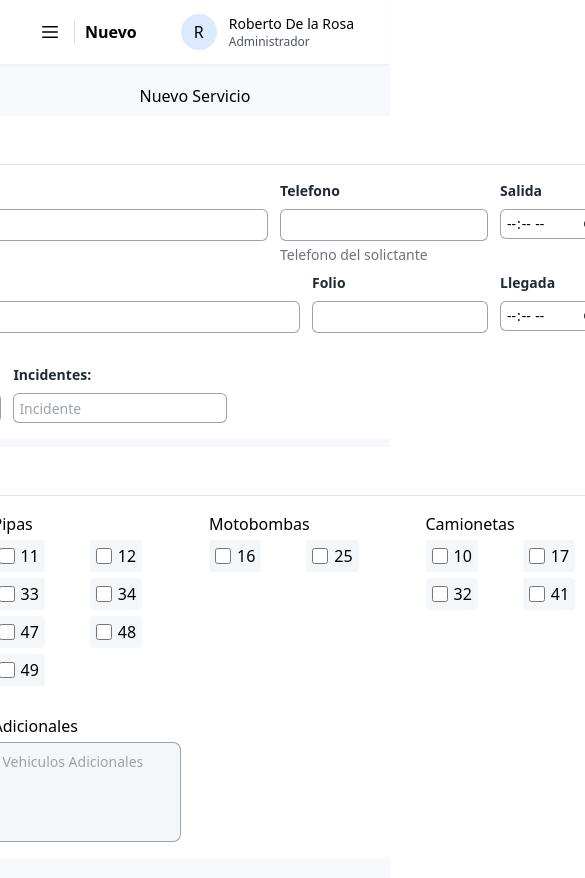
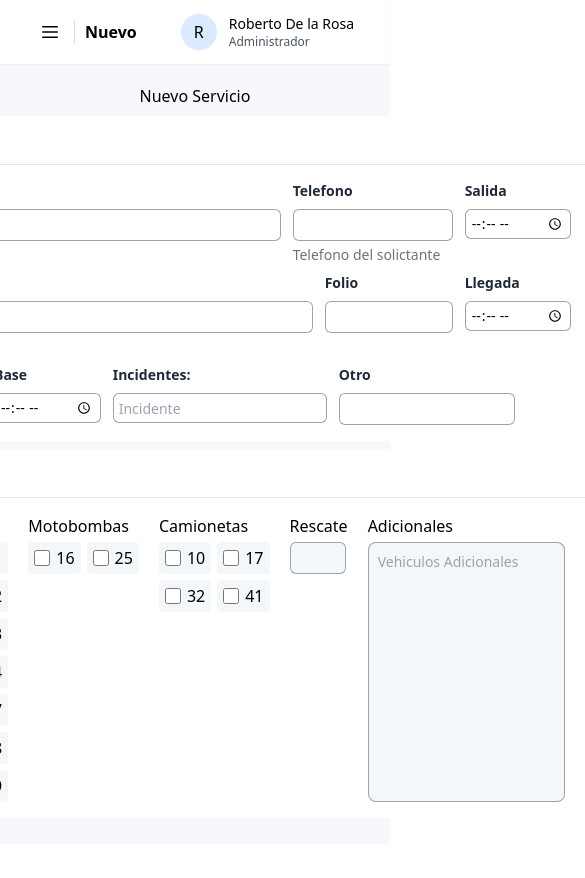
Before and after one commit to hrdelarosa/sgs-bomberos, a React (Vite) app: page /report/new in a window 390 px wide. Shown: the top 878 px of the page, 585 px wide, since content can reach past the window. After the commit the page ends 844 px from the top, so only its background shows below. Built offline with nearby package versions, Linux system fonts and the light colour scheme.

Commit message:
New components for the new report page and responsive fit

```diff
--- a/src/components/UI/Container.tsx
+++ b/src/components/UI/Container.tsx
@@ -6,7 +6,7 @@ interface Props {
 
 export default function Container({ children }: Props) {
   return (
-    <div className="px-7 py-5 lg:block flex flex-col items-center">
+    <div className="px-5 lg:px-7 py-5 lg:block flex flex-col items-center">
       {children}
     </div>
   )
--- a/src/components/report/new/Card.tsx
+++ b/src/components/report/new/Card.tsx
@@ -5,7 +5,7 @@ interface Props {
 
 export default function Card({ title, children }: Props) {
   return (
-    <div className="bg-white rounded-xl w-fit md:w-full pt-3">
+    <div className="bg-white rounded-xl lg:w-fit w-full pt-3">
       <div className="pb-3 border-b border-gray-600/15">
         <label className="font-semibold text-gray-600 w-full ml-6">
           {title}
--- /dev/null
+++ b/src/components/report/new/datos/DataContent.tsx
@@ -0,0 +1,7 @@
+interface Props {
+  children: React.ReactNode
+}
+
+export default function DataContent({ children }: Props) {
+  return <div className="flex flex-row gap-3">{children}</div>
+}
--- /dev/null
+++ b/src/components/report/new/datos/SelectTime.tsx
@@ -0,0 +1,23 @@
+interface Props {
+  text: string
+}
+
+export default function SelectTime({ text }: Props) {
+  return (
+    <div className="w-fit">
+      <label
+        htmlFor="inputname"
+        className="block text-gray-800 font-semibold text-sm"
+      >
+        {text}
+      </label>
+      <div className="mt-2">
+        <input
+          type="time"
+          name="inputname"
+          className={`block text-sm rounded-md py-1 px-1.5 ring-1 ring-inset ring-gray-400 focus:text-gray-800`}
+        />
+      </div>
+    </div>
+  )
+}
--- a/src/components/report/new/unidades/Unidad.tsx
+++ b/src/components/report/new/unidades/Unidad.tsx
@@ -1,16 +1,21 @@
 interface Props {
   unidad: string
   children: React.ReactNode
+  cols?: string
 }
 
-export default function Unidad({ unidad, children }: Props) {
+export default function Unidad({ unidad, children, cols }: Props) {
   return (
     <div className="flex flex-col gap-1 md:w-fit">
       <div>
         <span>{unidad}</span>
       </div>
 
-      <div className="grid grid-cols-2 gap-1.5">{children}</div>
+      <div
+        className={`grid ${cols ? `grid-cols-${cols}` : 'grid-cols-2'} gap-1.5`}
+      >
+        {children}
+      </div>
     </div>
   )
 }
--- a/src/pages/report/NewReport.tsx
+++ b/src/pages/report/NewReport.tsx
@@ -1,5 +1,7 @@
 import Card from '../../components/report/new/Card'
-import Input from '../../components/report/new/unidades/Input'
+import DataContent from '../../components/report/new/datos/DataContent'
+import Input from '../../components/report/new/datos/Input'
+import SelectTime from '../../components/report/new/datos/SelectTime'
 import Unidad from '../../components/report/new/unidades/Unidad'
 import Checkbox from '../../components/UI/Checkbox'
 import Container from '../../components/UI/Container'
@@ -12,101 +14,39 @@ export default function NewReport() {
         <h1 className="text-base sm:text-lg md:text-xl lg:text-2xl font-normal mb-2 lg:mb-4">
           Nuevo Servicio
         </h1>
-        <section className="flex flex-col gap-2 md:w-full">
-          <div className="bg-white rounded-xl w-fit pt-3">
-            <div className="pb-3 border-b border-gray-600/15">
-              <label className="font-semibold text-gray-600 w-full ml-6">
-                Datos del Servicio
-              </label>
-            </div>
-
-            <div className="flex flex-col gap-2 p-4 w-[870px]">
-              <div className="flex flex-row gap-3">
+        <form className="flex flex-col gap-2 md:w-full">
+          <Card title="Datos del Servicio">
+            <div className="flex flex-col items-center gap-2 p-4 lg:items-start lg:w-[870px]">
+              <DataContent>
                 <Input
                   name="Nombre"
                   description="Nombre del solicitante"
-                  className="w-[492px]"
+                  className="w-[462px] lg:w-[492px]"
                 />
                 <Input
                   name="Telefono"
                   description="Telefono del solictante"
-                  className="w-52"
+                  className="w-40 lg:w-52"
                 />
 
-                <div className="w-fit">
-                  <label
-                    htmlFor="inputname"
-                    className="block text-gray-800 font-semibold text-sm"
-                  >
-                    Salida
-                  </label>
-                  <div className="mt-2">
-                    <input
-                      type="time"
-                      name="inputname"
-                      className={`block text-sm rounded-md py-1 px-1.5 ring-1 ring-inset ring-gray-400 focus:text-gray-800`}
-                    />
-                  </div>
-                </div>
-              </div>
+                <SelectTime text="Salida" />
+              </DataContent>
 
-              <div className="flex flex-row gap-3">
+              <DataContent>
                 <Input
                   name="Ubicación"
                   description="Ubicación del servicio"
-                  className="w-[524px]"
+                  className="w-[494px] lg:w-[524px]"
                 />
-                <Input name="Folio" className="w-44" />
+                <Input name="Folio" className="w-32 lg:w-44" />
 
-                <div className="w-fit">
-                  <label
-                    htmlFor="inputname"
-                    className="block text-gray-800 font-semibold text-sm"
-                  >
-                    Llegada
-                  </label>
-                  <div className="mt-2">
-                    <input
-                      type="time"
-                      name="inputname"
-                      className={`block text-sm rounded-md py-1 px-1.5 ring-1 ring-inset ring-gray-400 focus:text-gray-800`}
-                    />
-                  </div>
-                </div>
-              </div>
+                <SelectTime text="Llegada" />
+              </DataContent>
 
-              <div className="flex flex-row gap-3">
-                <div className="w-fit">
-                  <label
-                    htmlFor="inputname"
-                    className="block text-gray-800 font-semibold text-sm"
-                  >
-                    Control
-                  </label>
-                  <div className="mt-2">
-                    <input
-                      type="time"
-                      name="inputname"
-                      className={`block text-sm rounded-md py-1 px-1.5 ring-1 ring-inset ring-gray-400 focus:text-gray-800`}
-                    />
-                  </div>
-                </div>
+              <DataContent>
+                <SelectTime text="Control" />
 
-                <div className="w-fit">
-                  <label
-                    htmlFor="inputname"
-                    className="block text-gray-800 font-semibold text-sm"
-                  >
-                    Base
-                  </label>
-                  <div className="mt-2">
-                    <input
-                      type="time"
-                      name="inputname"
-                      className={`block text-sm rounded-md py-1 px-1.5 ring-1 ring-inset ring-gray-400 focus:text-gray-800`}
-                    />
-                  </div>
-                </div>
+                <SelectTime text="Base" />
 
                 <div className="flex flex-col">
                   <label
@@ -133,19 +73,21 @@ export default function NewReport() {
                     <option value="Otro"></option>
                   </datalist>
                 </div>
-              </div>
+
+                <Input name="Otro" className="w-44" />
+              </DataContent>
             </div>
-          </div>
+          </Card>
 
           <Card title="Unidades">
-            <div className="grid grid-cols-4 md:flex md:flex-row md:justify-center md:flex-wrap md:w-full lg:flex lg:flex-row gap-7 md:gap-5 p-4 w-[870px]">
+            <div className="flex flex-row justify-center lg:justify-normal lg:gap-6 gap-5 p-4 lg:w-[870px]">
               <Unidad unidad="Ambulancias">
                 <Checkbox num="24" />
                 <Checkbox num="35" />
                 <Checkbox num="38" />
               </Unidad>
 
-              <Unidad unidad="Pipas">
+              <Unidad unidad="Pipas" cols="3">
                 <Checkbox num="11" />
                 <Checkbox num="12" />
                 <Checkbox num="33" />
@@ -195,72 +137,7 @@ export default function NewReport() {
               </div>
             </div>
           </Card>
-
-          {/* <div className="bg-white rounded-xl w-fit md:w-full pt-3">
-            <div className="pb-3 border-b border-gray-600/15">
-              <label className="font-semibold text-gray-600 w-full ml-6">
-                Unidades
-              </label>
-            </div>
-
-            <div className="grid grid-cols-4 md:flex md:flex-row md:justify-center md:flex-wrap md:w-full lg:flex lg:flex-row gap-7 md:gap-5 p-4 w-[870px]">
-              <Unidad unidad="Ambulancias">
-                <Checkbox num="24" />
-                <Checkbox num="35" />
-                <Checkbox num="38" />
-              </Unidad>
-
-              <Unidad unidad="Pipas">
-                <Checkbox num="11" />
-                <Checkbox num="12" />
-                <Checkbox num="33" />
-                <Checkbox num="34" />
-                <Checkbox num="47" />
-                <Checkbox num="48" />
-                <Checkbox num="49" />
-              </Unidad>
-
-              <Unidad unidad="Motobombas">
-                <Checkbox num="16" />
-                <Checkbox num="25" />
-              </Unidad>
-
-              <Unidad unidad="Camionetas">
-                <Checkbox num="10" />
-                <Checkbox num="17" />
-                <Checkbox num="32" />
-                <Checkbox num="41" />
-              </Unidad>
-
-              <div className="flex flex-col gap-1 md:w-fit">
-                <div className="">
-                  <span>Rescate</span>
-                </div>
-
-                <div>
-                  <input
-                    type="text"
-                    name="inputname"
-                    className={`block bg-slate-100/80 w-14 rounded-md py-1 px-1.5 ring-1 ring-inset ring-gray-400 focus:text-gray-800`}
-                  />
-                </div>
-              </div>
-
-              <div className="flex flex-col gap-1 md:w-fit">
-                <div className="">
-                  <span>Adicionales</span>
-                </div>
-
-                <textarea
-                  id="message"
-                  rows={4}
-                  className="block p-2.5 w-full h-full resize-none text-sm text-gray-900 bg-slate-100/80 rounded-lg ring-1 ring-inset ring-gray-400"
-                  // placeholder="Write your thoughts here..."
-                ></textarea>
-              </div>
-            </div>
-          </div> */}
-        </section>
+        </form>
       </Container>
     </Layout>
   )
```
Also changed, not shown: src/components/report/new/datos/Input.tsx (renamed from src/components/report/new/unidades/Input.tsx).
